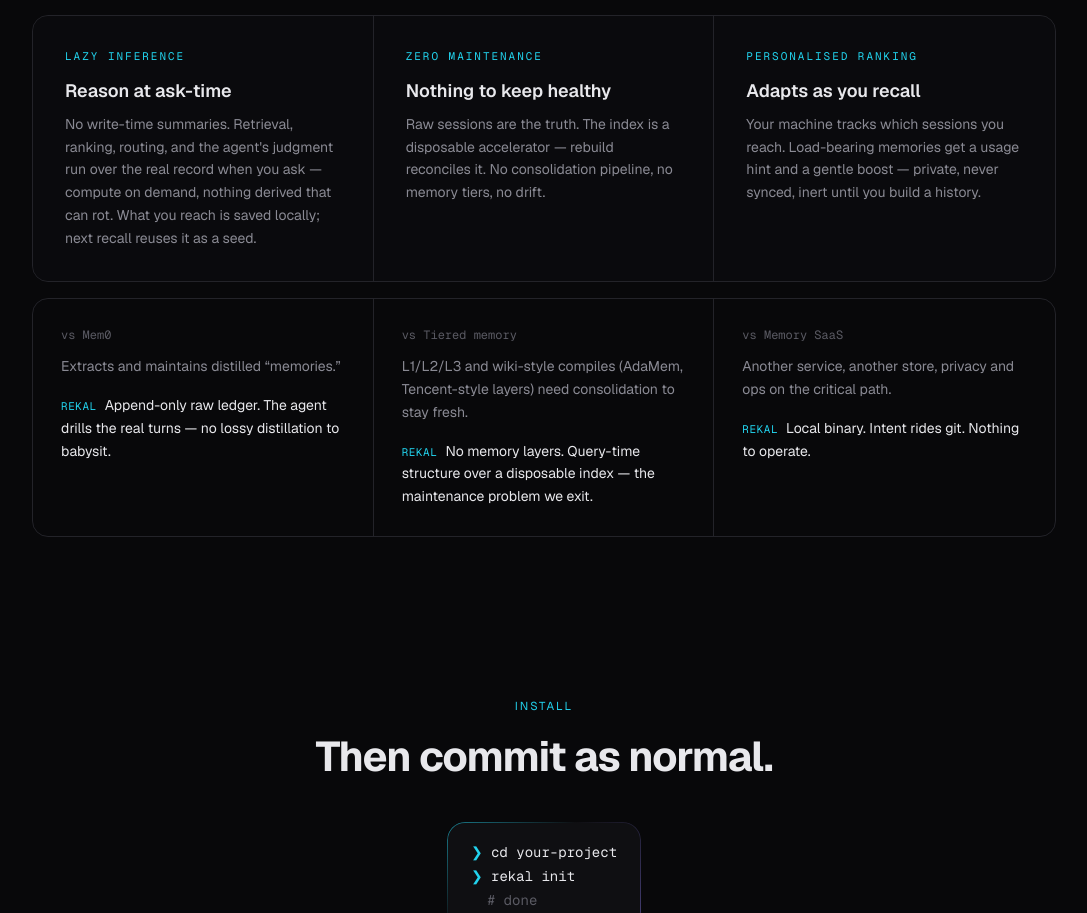
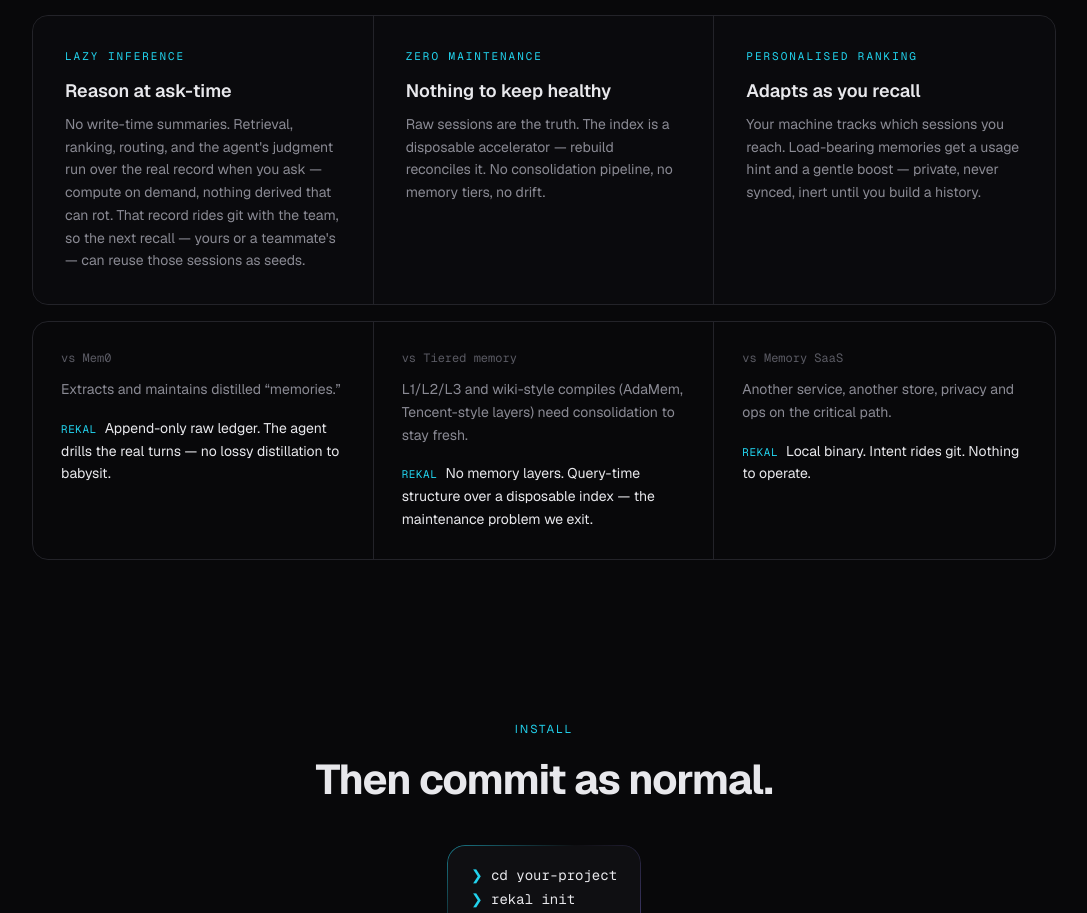
Before and after one commit to rekal-dev/rekal-dev.github.io, a Next.js app: page / in a window 1280 px wide. Shown: the part 3488-4401 px from the top of the page, without its empty margins (96-1183 px from the left). Built offline with nearby package versions, Linux system fonts and the light colour scheme; no server answers.

Commit message:
docs(site): ask-time seeds come from the shared team ledger (#21)
Lazy inference reuses sessions that travel with the team over git — not
the personal reach graph. Keep ranking personal; keep seeds team-shared.

Co-authored-by: Frank Guo <frank@Franks-Mac-mini.local>

```diff
--- a/src/app/page.tsx
+++ b/src/app/page.tsx
@@ -320,7 +320,7 @@
     {
       tag: "Lazy inference",
       title: "Reason at ask-time",
-      d: "No write-time summaries. Retrieval, ranking, routing, and the agent's judgment run over the real record when you ask — compute on demand, nothing derived that can rot. What you reach is saved locally; next recall reuses it as a seed.",
+      d: "No write-time summaries. Retrieval, ranking, routing, and the agent's judgment run over the real record when you ask — compute on demand, nothing derived that can rot. That record rides git with the team, so the next recall — yours or a teammate's — can reuse those sessions as seeds.",
     },
     {
       tag: "Zero maintenance",
```
